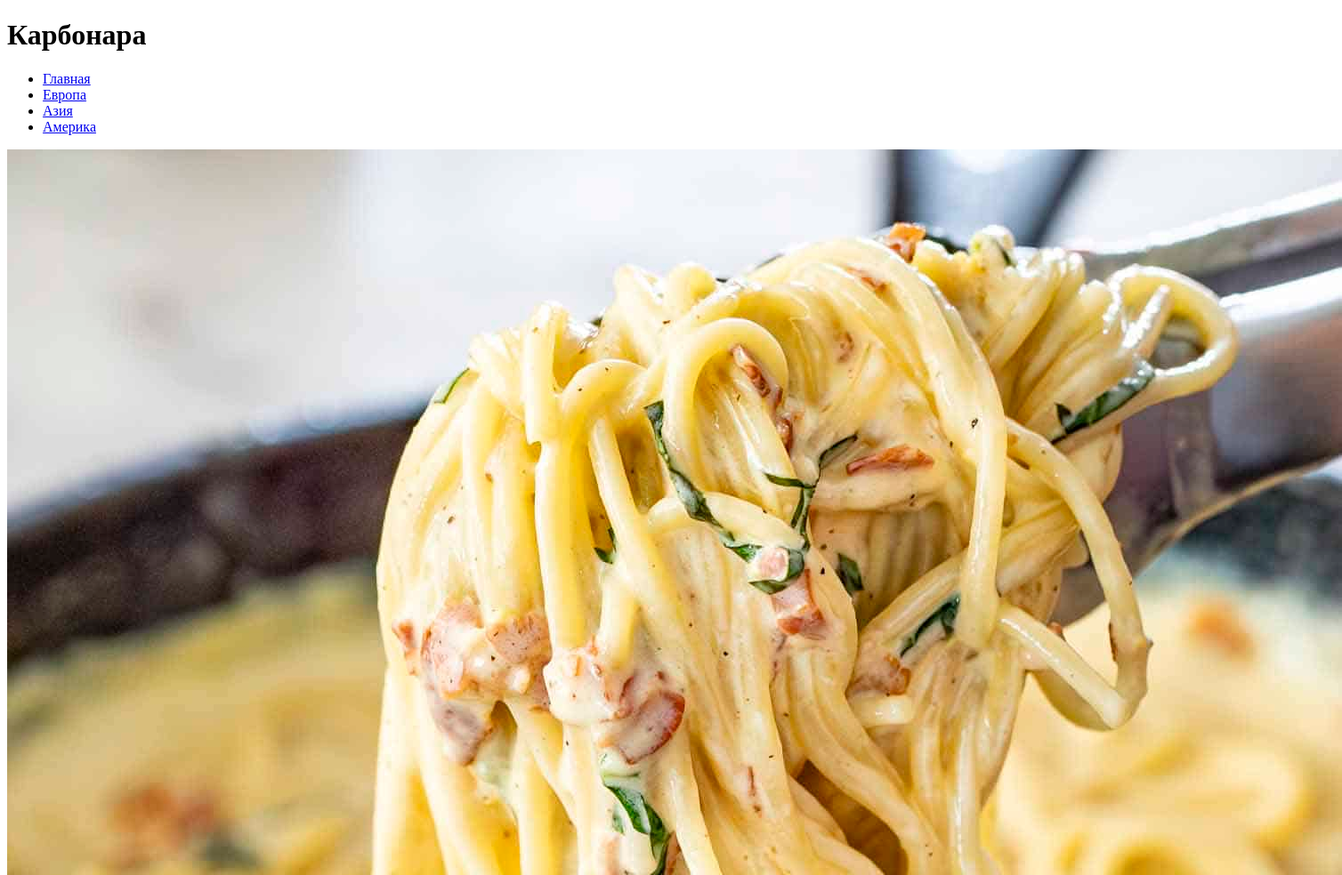
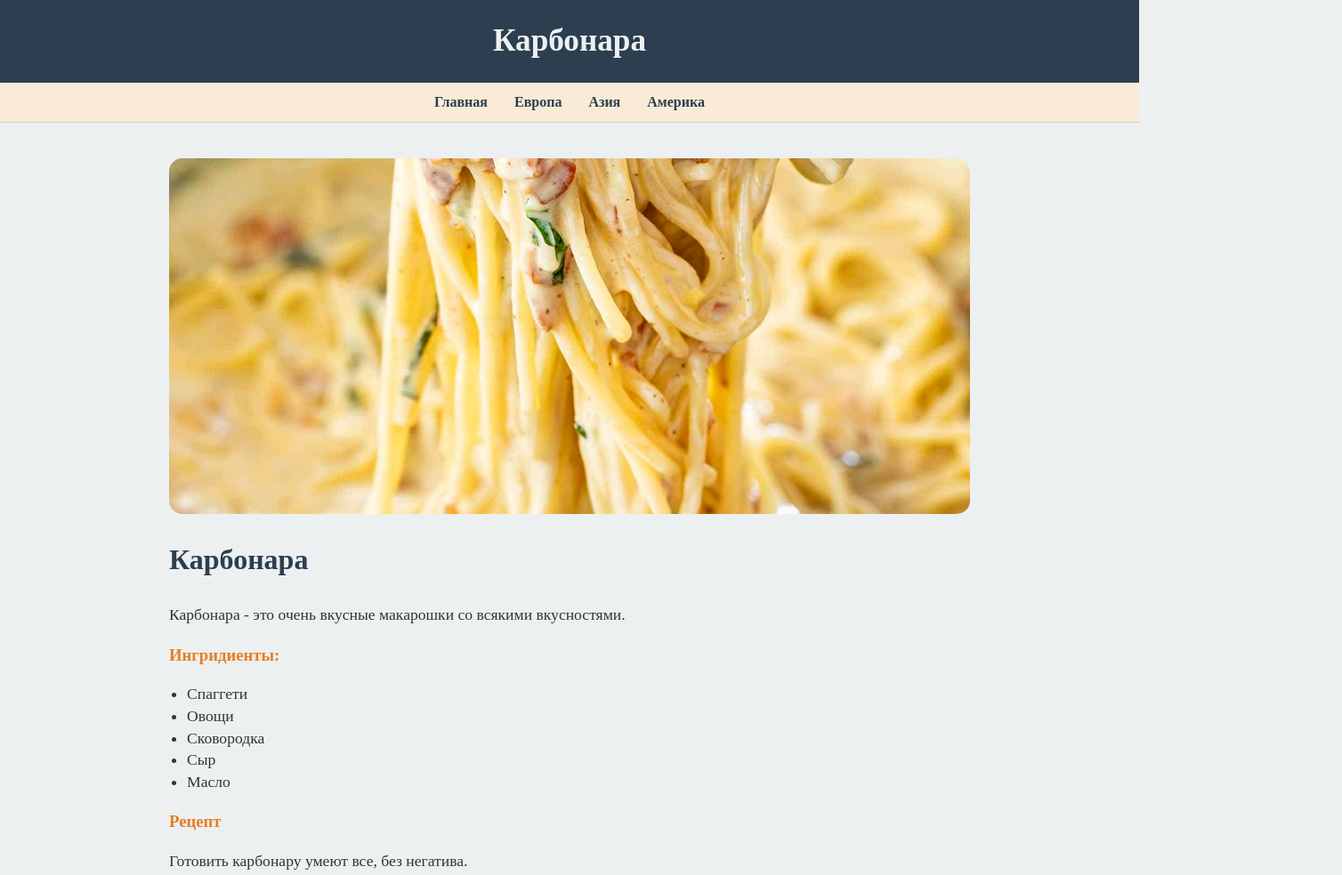
Before and after one commit to VladIvanov228/site_kitchen, a website: page europe/dishes/carbonara.html in a window 1280 px wide. Shown: the top 984 px of the page at 89% size, 1508 px wide, since content can reach past the window. Drawn offline with Linux system fonts and the light colour scheme.

Commit message:
Исправление синтаксических ошибок и тестирование функционала приложения.

```diff
--- a/css/style.css
+++ b/css/style.css
@@ -11,7 +11,7 @@ body {
 .header, .headerAsia, .headerEurope, .headerAmerica {
   background-color: #2c3e50;
   color: #ecf0f1;
-  padding: 20 px 0;
+  padding: 20px 0;
   text-align: center;
 }
 .header__title, .headerAsia__title, .headerEurope__title, .headerAmerica__title {
@@ -32,10 +32,10 @@ body {
 }
 .menu__item {
   margin: 0 15px;
-  padding: 10 px 0;
+  padding: 10px 0;
 }
 .menu__item a {
-  text-decoration: dashed;
+  text-decoration: none;
   color: #2c3e50;
   font-weight: 600;
   transition: color 0.3s;
@@ -77,7 +77,7 @@ body {
   text-align: center;
   color: #2c3e50;
   font-weight: 600;
-  text-decoration: navajowhite;
+  text-decoration: none;
   box-shadow: 0 2px 5px rgba(0, 0, 0, 0.05);
   transition: background-color 0.3s, color 0.3s, box-shadow 0.3s;
 }
@@ -109,7 +109,7 @@ body {
   border-radius: 15px;
   box-shadow: 0 6px 18px rgba(0, 0, 0, 0.1);
   overflow: hidden;
-  transition: transform 0.3 ease;
+  transition: transform 0.3s ease;
 }
 .dish-card a {
   color: inherit;
@@ -135,38 +135,38 @@ body {
   color: #333;
 }
 
-dish-detail {
+.dish-detail {
   max-width: 900px;
   margin: 40px auto;
   padding: 40px auto;
   /* Адаптивность */
 }
-dish-detail__image {
+.dish-detail__image {
   width: 100%;
   max-height: 400px;
   object-fit: cover;
   border-radius: 15px;
   margin-bottom: 20px;
 }
-dish-detail__info h2 {
+.dish-detail__info h2 {
   margin-top: 0;
   font-size: 2rem;
   color: #2c3e50;
 }
-dish-detail__info h3 {
+.dish-detail__info h3 {
   margin-bottom: 5px;
   color: #e67e22;
 }
-dish-detail__info p, dish-detail__info ul {
+.dish-detail__info p, .dish-detail__info ul {
   font-size: 1.1rem;
   color: #333;
   line-height: 1.4;
 }
-dish-detail__info ul {
+.dish-detail__info ul {
   padding-left: 20px;
   list-style-type: disc;
 }
-dish-detail .footer {
+.dish-detail .footer {
   background-color: #2c3e50;
   color: #ecf0f1;
   text-align: center;
@@ -175,14 +175,14 @@ dish-detail .footer {
   margin-top: 40px;
 }
 @media (max-width: 600px) {
-  dish-detail .menu__list {
+  .dish-detail .menu__list {
     flex-direction: column;
     align-items: center;
   }
-  dish-detail .menu__item {
+  .dish-detail .menu__item {
     margin: 8px 0;
   }
-  dish-detail .menuAsia__item, dish-detail .menuEurope__item, dish-detail .menuAmerica__item {
+  .dish-detail .menuAsia__item, .dish-detail .menuEurope__item, .dish-detail .menuAmerica__item {
     flex-basis: 100%;
   }
 }
--- a/europe/dishes/carbonara.html
+++ b/europe/dishes/carbonara.html
@@ -4,14 +4,13 @@
         <meta charset="UTF-8"/>
         <meta name="viewport" content="width=device-width, initial-scale=1.0"/>
         <title>Карбонара - одно из блюд Европы</title>
-        <link href="../../css/style.css"/>
+        <link rel="stylesheet" href="../../css/style.css" />
     </head>
     <body>
         <header class="header">
-            <h1 class="header__title">
-                Карбонара
-            </h1>
+            <h1 class="header__title">Карбонара</h1>
         </header>
+
         <nav class="menu">
             <ul class="menu__list">
               <li class="menu__item"><a href="../../index.html">Главная</a></li>
@@ -22,9 +21,9 @@
         </nav>
 
         <main class="dish-detail">
-            <img src="../../images/creamy-carbonara-1-2.jpg" alt="Карбонара" class="dish-detail__image"/>
+            <img src="../../images/creamy-carbonara-1-2.jpg" alt="Карбонара" class="dish-detail__image" />
             <section class="dish-detail__info">
-                <h2>Рамен</h2>
+                <h2>Карбонара</h2>
                 <p>
                     Карбонара - это очень вкусные макарошки со всякими вкусностями.
                 </p>
```
Also changed, not shown: asia/dishes/ramen.html (+2 -2 lines), asia/dishes/sushi.html (+7 -2 lines), europe/dishes/pizza.html (+2 -2 lines), index.html (+0 -5 lines).
